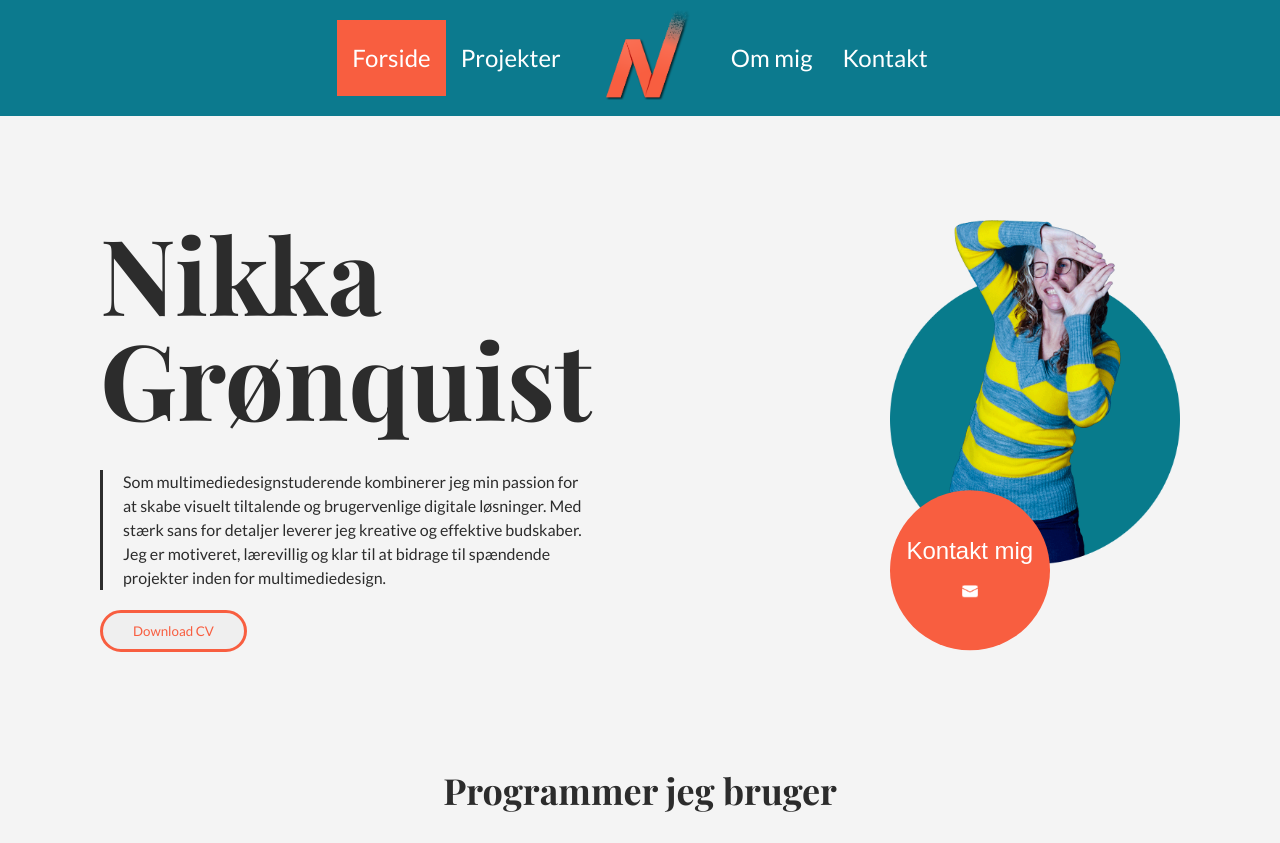
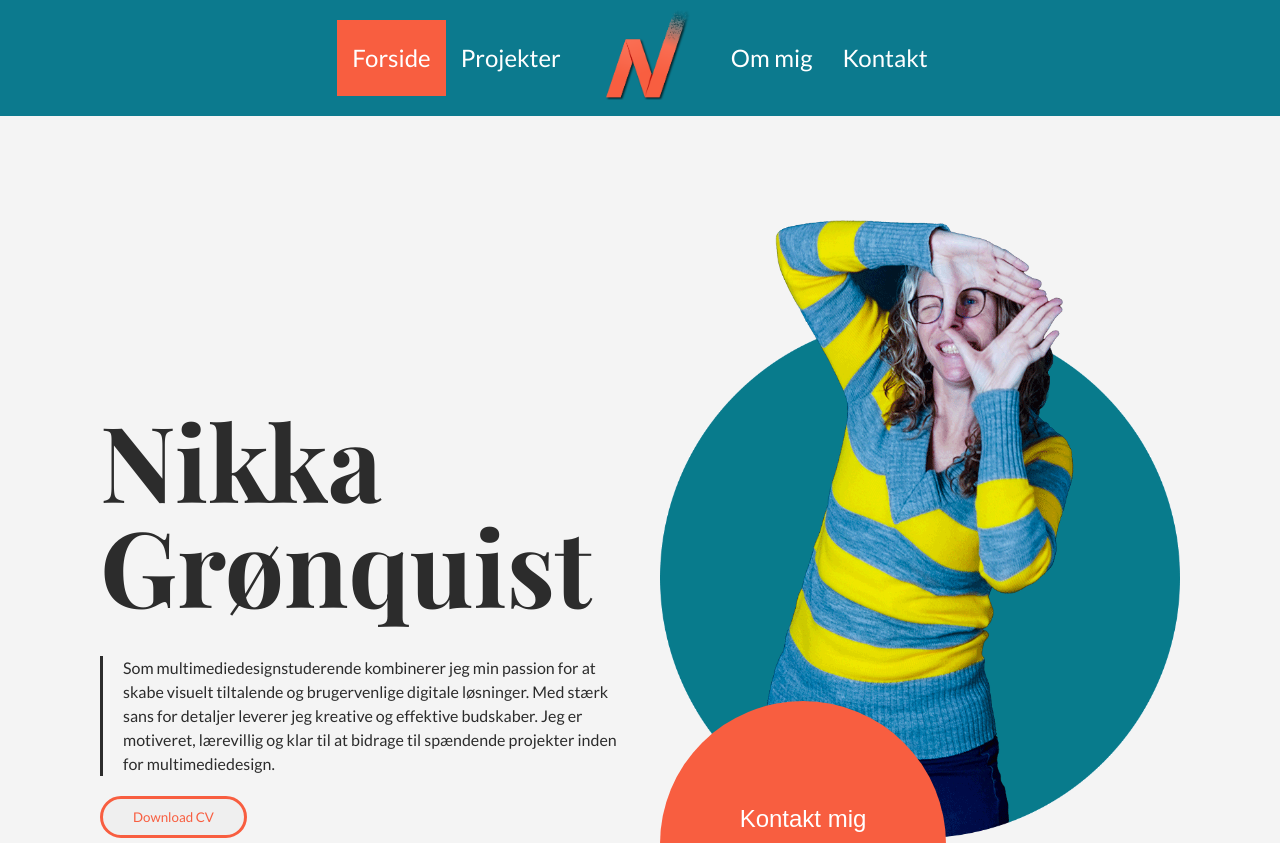
Before and after one commit to KantonineN/1.-Semester---P3, a plain HTML site: page index.html in a window 1280 px wide. Shown: the top 843 px of the page. Drawn offline with nearby package versions, Linux system fonts and the light colour scheme.

Commit message:
Update index.html

```diff
--- a/index.html
+++ b/index.html
@@ -55,7 +55,7 @@
                 </button>
             </div>
         </div>
-        <div class="slide" class="item1">
+        <div class="slide item1">
             <h1>Nikka<br>Grønquist</h1>
             <p class="txtbox_line_left">Som multimediedesignstuderende kombinerer jeg min passion for at skabe visuelt tiltalende og brugervenlige digitale løsninger. Med stærk sans for detaljer leverer jeg kreative og effektive budskaber. Jeg er motiveret, lærevillig og klar til at bidrage til spændende projekter inden for multimediedesign.</p>
             <button type="button" class="btn-secondary" onclick="download('files/cv.pdf')">
```
